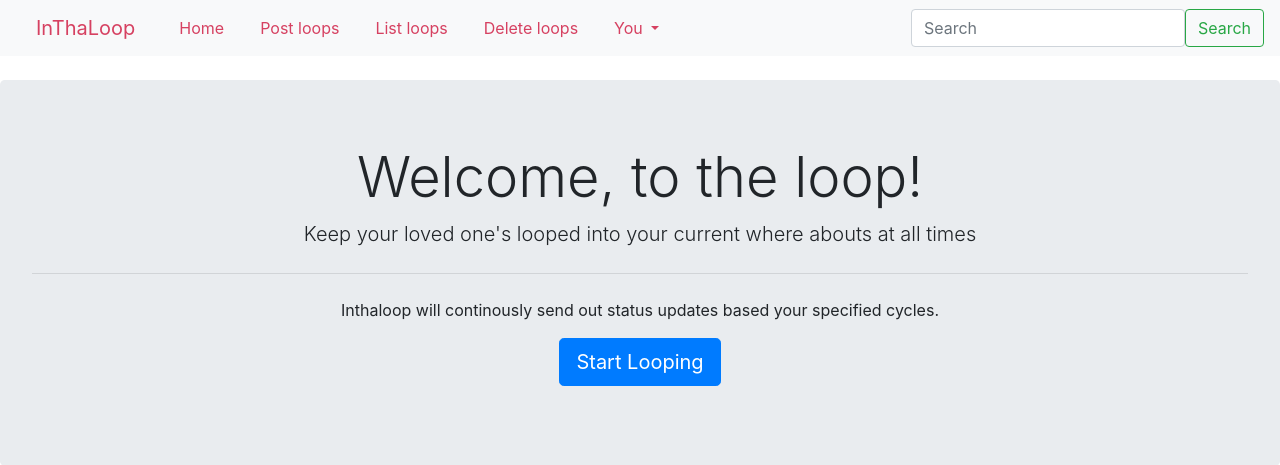
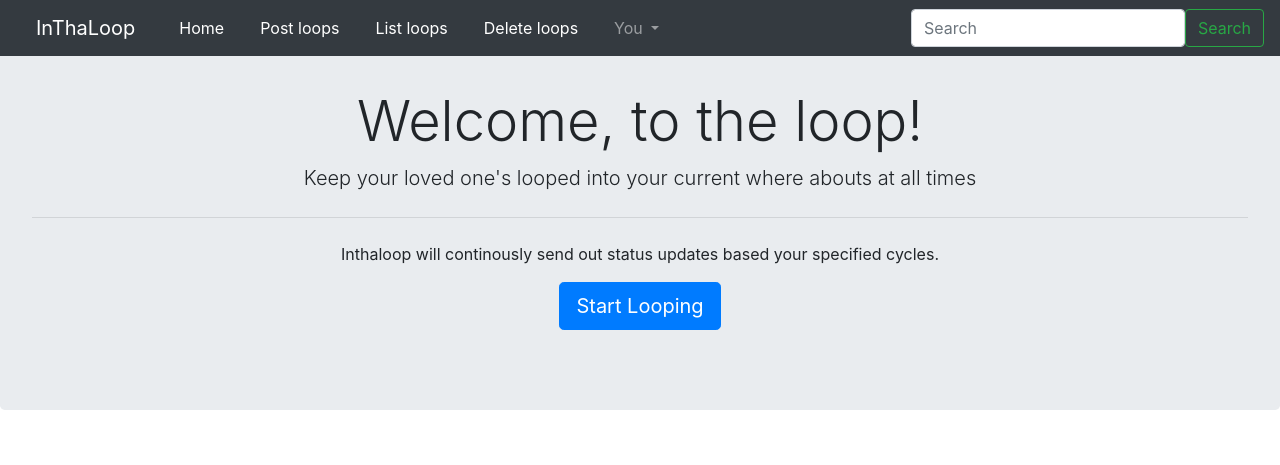
Before and after one commit to Balunywa/onetaacsthree, a Flask app: page / in a window 1280 px wide. Shown: the top 465 px of the page. Run offline with Flask 2, Linux system fonts and the light colour scheme; some libraries are stand-ins or nearby versions.

Commit message:
fixed nav bar  update

```diff
--- a/templates/base.html
+++ b/templates/base.html
@@ -1,9 +1,9 @@
 <!DOCTYPE html>
 <html lang="en">
 <head>
+    <title>InThaLoop</title>
     <meta charset="UTF-8">
-    <title>InThaLoop</title>
-
+    <meta name="viewport" content="width=device-width, initial-scale=1">
   <link rel="stylesheet" href="https://maxcdn.bootstrapcdn.com/bootstrap/4.1.0/css/bootstrap.min.css">
   <script src="https://ajax.googleapis.com/ajax/libs/jquery/3.3.1/jquery.min.js"></script>
   <script src="https://cdnjs.cloudflare.com/ajax/libs/popper.js/1.14.0/umd/popper.min.js"></script>
@@ -50,8 +50,7 @@
 </head>
 
 <body>
-
-  <nav class="navbar navbar-expand-lg bg-light">
+  <nav class="navbar navbar-expand-lg fixed-top navbar-dark bg-dark">
     <a class="navbar-brand" href="#">InThaLoop</a>
     <button class="navbar-toggler" type="button" data-toggle="collapse" data-target="#navbarNavDropdown" aria-controls="navbarNavDropdown" aria-expanded="false" aria-label="Toggle navigation">
       <span class="navbar-toggler-icon"></span>
```
